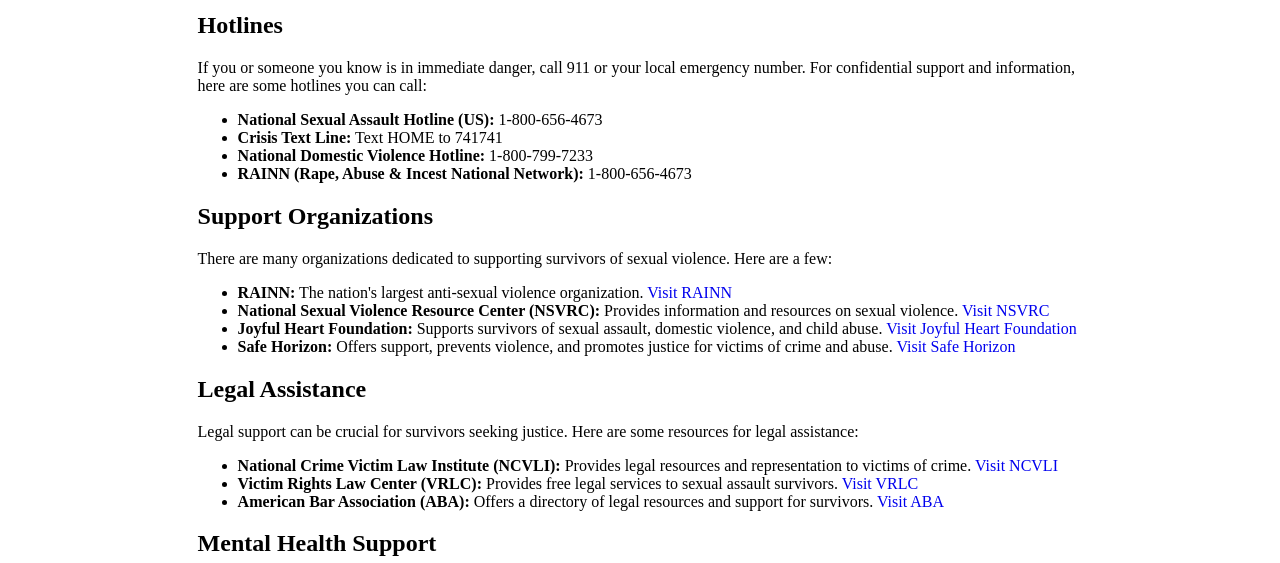
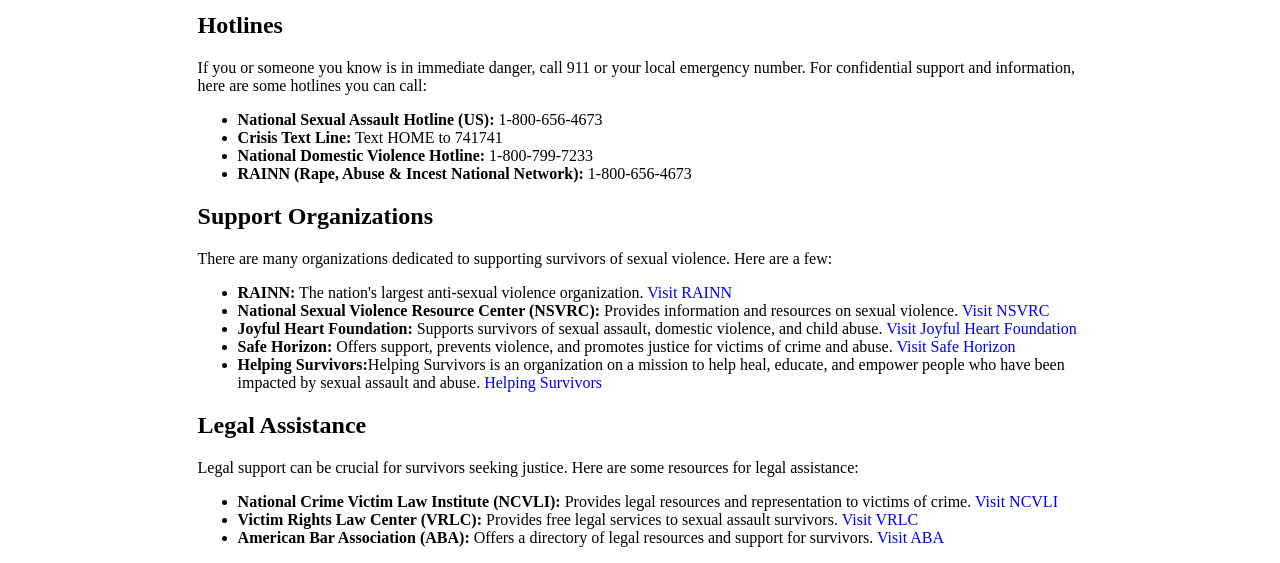
Before and after one commit to healinghearts/healinghearts.github.io, a plain HTML site: page resources.html in a window 1280 px wide. Shown: the part 204-767 px from the top of the page. Drawn offline with nearby package versions, Linux system fonts and the light colour scheme.

Commit message:
Update resources.html

```diff
--- a/resources.html
+++ b/resources.html
@@ -46,6 +46,9 @@
                 <li><strong>National Sexual Violence Resource Center (NSVRC):</strong> Provides information and resources on sexual violence. <a href="https://www.nsvrc.org/" target="_blank">Visit NSVRC</a></li>
                 <li><strong>Joyful Heart Foundation:</strong> Supports survivors of sexual assault, domestic violence, and child abuse. <a href="https://www.joyfulheartfoundation.org/" target="_blank">Visit Joyful Heart Foundation</a></li>
                 <li><strong>Safe Horizon:</strong> Offers support, prevents violence, and promotes justice for victims of crime and abuse. <a href="https://www.safehorizon.org/" target="_blank">Visit Safe Horizon</a></li>
+                <li><strong>Helping Survivors:</strong>Helping Survivors is an organization on a mission to help heal, educate, and empower people who have been impacted by sexual assault and abuse. <a href="https://www.helpingsurvivors.org/resources/" target="_blank">Helping Survivors</a></li>
+
+
             </ul>
         </div>
         <div class="resource-card">
```
